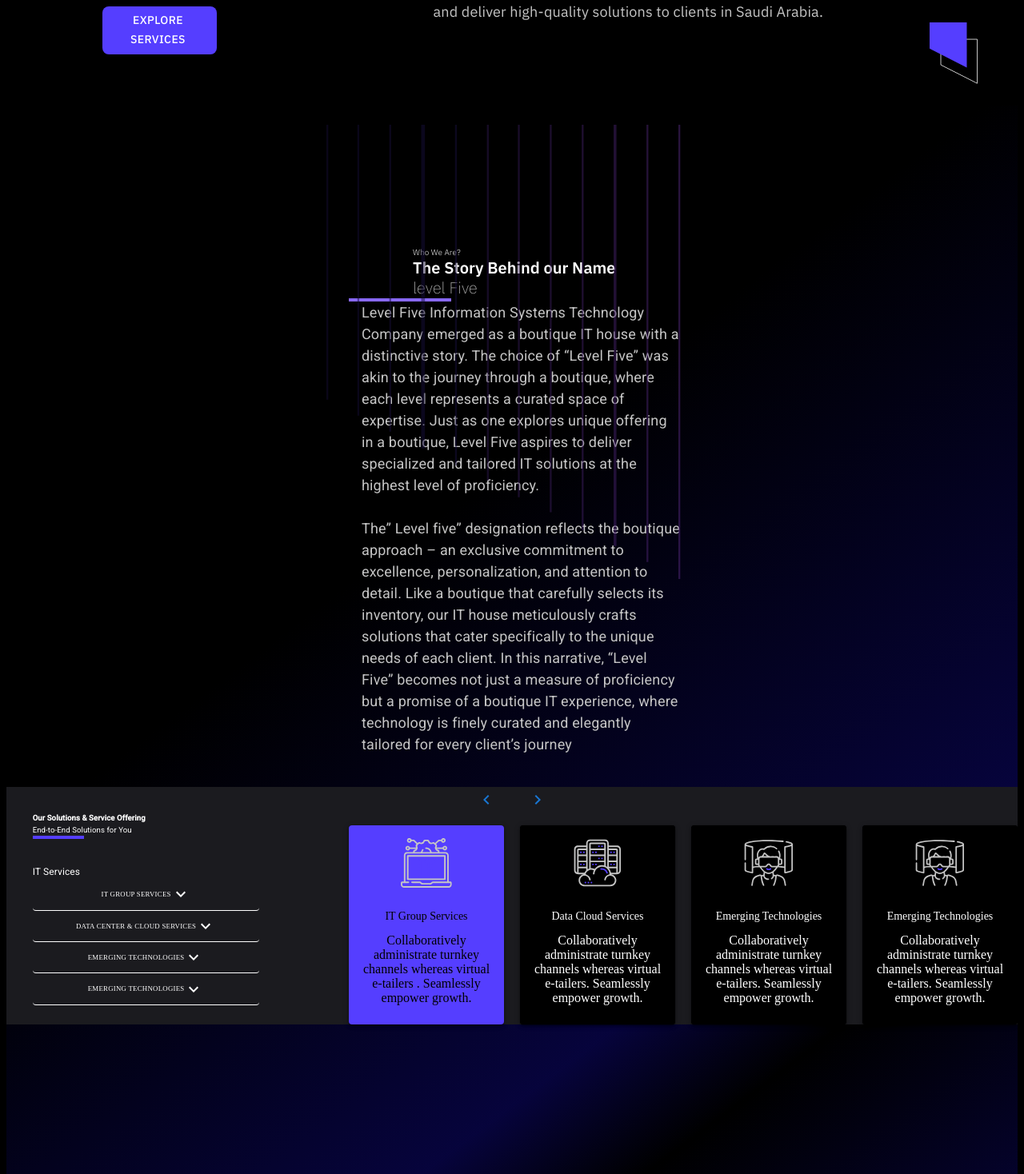
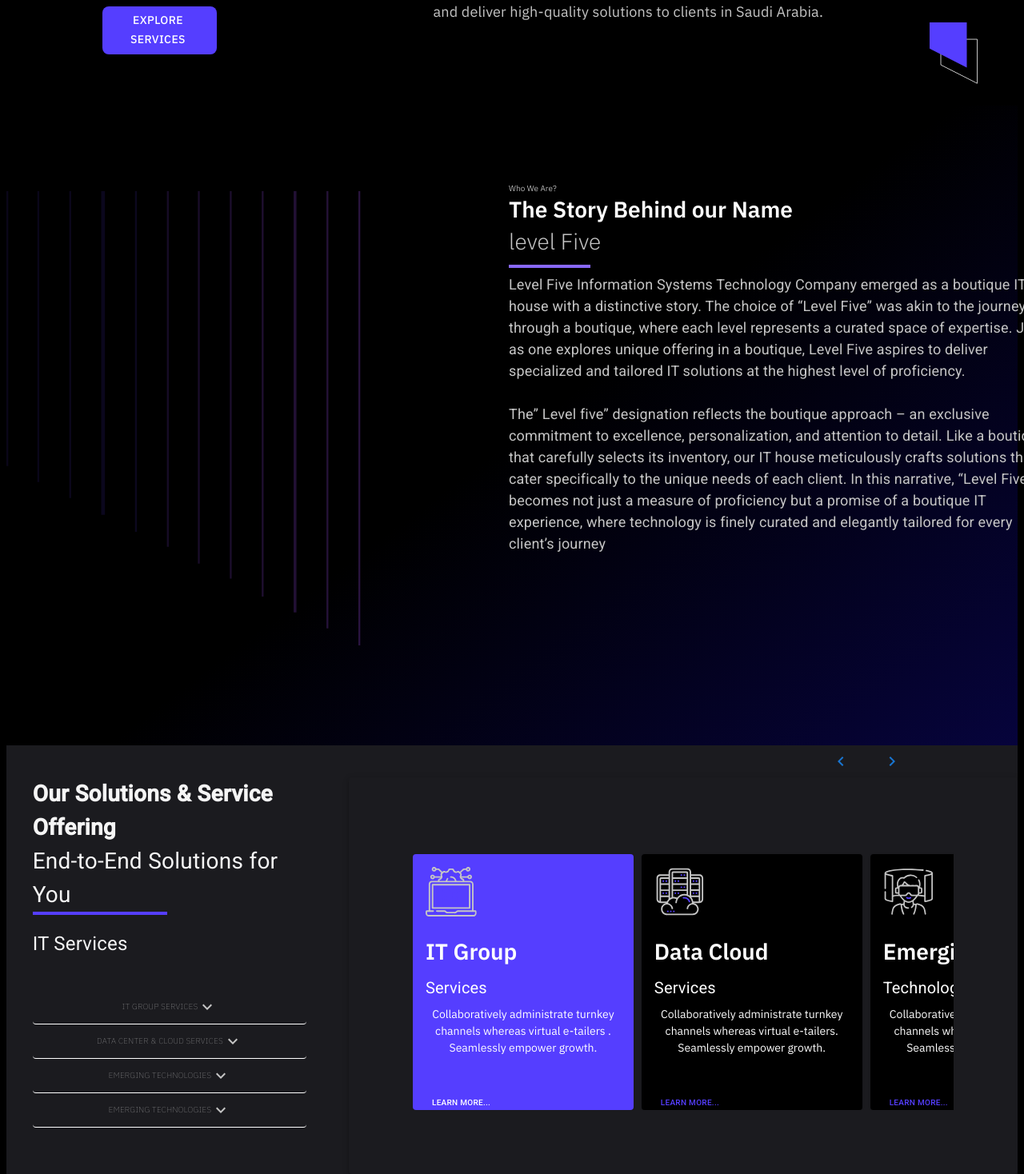
Before and after one commit to Chuck672991/Level5-Project, a Next.js app: page / in a window 1280 px wide. Shown: the part 1442-2910 px from the top of the page at 80% size. Built offline with nearby package versions, Linux system fonts and the light colour scheme; a web font is replaced by a local one.

Commit message:
updated code

```diff
--- a/package.json
+++ b/package.json
@@ -20,6 +20,7 @@
     "next": "^14.1.0",
     "react": "^18.2.0",
     "react-dom": "^18.2.0",
+    "swiper": "^11.0.7",
     "three": "^0.161.0"
   }
 }
--- a/src/components/Layout.jsx
+++ b/src/components/Layout.jsx
@@ -17,10 +17,10 @@ const Layout = ({ children }) => {
   }, []);
 
   return (
-    <div>
+    <div style={{width:"100%"}}>
       <header>
         {loading && <Loading />} {/* Render the loading component only if loading state is true */}
-        <Nevbar />
+        <Nevbar/>
       </header>
       <main>
         {/* Render children only when loading is completed */}
--- a/src/components/Loading.jsx
+++ b/src/components/Loading.jsx
@@ -10,11 +10,11 @@ const Loading = () => {
   const is600 = useMediaQuery('(max-width:600px)'); // Check if screen size is 600px or smaller
 
   useEffect(() => {
-    const delay = 3000;
+    const delay = 2000;
     const timeoutId = setTimeout(() => {
       document.documentElement.style.scrollBehavior = 'smooth';
       window.scrollTo({
-        top: 635,
+        top: 540,
       });
     }, delay);
 
--- a/src/components/ResponsiveCard.jsx
+++ b/src/components/ResponsiveCard.jsx
@@ -2,7 +2,6 @@ import { useTheme } from '@mui/material/styles';
 import Box from '@mui/material/Box';
 import Paper from '@mui/material/Paper';
 import Typography from '@mui/material/Typography';
-import Button from '@mui/material/Button';
 import KeyboardArrowLeft from '@mui/icons-material/KeyboardArrowLeft';
 import KeyboardArrowRight from '@mui/icons-material/KeyboardArrowRight';
 import ExpandMoreIcon from '@mui/icons-material/ExpandMore'; // Import the ExpandMoreIcon
@@ -11,29 +10,41 @@ import CardContent from '@mui/material/CardContent';
 import Grid from '@mui/material/Grid';
 import React, { useState, useEffect } from "react";
 import useMediaQuery from "@mui/material/useMediaQuery";
+import 'swiper/css';
+import { useRef } from 'react';
+import SwiperCore, { Navigation, Pagination } from 'swiper';
+import { Swiper, SwiperSlide } from 'swiper/react';
+import Button from '@mui/material/Button';
+import Link from 'next/link';
+SwiperCore.use([Navigation, Pagination]);
+
 
 const sections = [
-  { label: "IT Group Services", content: "Level Five Information Systems Technology Company emerged as a boutique IT house with a distinctive story. The choice of “Level Five” was akin to the journey through a boutique,  Just as one explores unique offering in a boutique," },
-  { label: "Data Center & Cloud Services", content: "Level Five Information Systems Technology Company emerged as a boutique IT house with a distinctive story. The choice of “Level Five” was akin to the journey through a boutique,  Just as one explores unique offering in a boutique," },
-  { label: "Emerging Technologies", content: "Level Five Information Systems Technology Company emerged as a boutique IT house with a distinctive story. The choice of “Level Five” was akin to the journey through a boutique,  Just as one explores unique offering in a boutique," },
-  { label: "Emerging Technologies", content: "Level Five Information Systems Technology Company emerged as a boutique IT house with a distinctive story. The choice of “Level Five” was akin to the journey through a boutique,  Just as one explores unique offering in a boutique," },
+  { label: "IT Group Services "  , content: "Level Five Information Systems Technology Company emerged as a boutique IT house with a distinctive story. The choice of “Level Five” was akin to the journey through a boutique,  Just as one explores unique offering in a boutique," },
+  { label: "Data Center & Cloud Services",service:"Services" , content: "Level Five Information Systems Technology Company emerged as a boutique IT house with a distinctive story. The choice of “Level Five” was akin to the journey through a boutique,  Just as one explores unique offering in a boutique," },
+  { label: "Emerging Technologies" , content: "Level Five Information Systems Technology Company emerged as a boutique IT house with a distinctive story. The choice of “Level Five” was akin to the journey through a boutique,  Just as one explores unique offering in a boutique," },
+  { label: "Emerging Technologies ", content: "Level Five Information Systems Technology Company emerged as a boutique IT house with a distinctive story. The choice of “Level Five” was akin to the journey through a boutique,  Just as one explores unique offering in a boutique," },
 ];
 
 const images = [
-  { label: 'IT Group Services', src: './1 (1).svg', description: 'Collaboratively administrate turnkey channels whereas virtual e-tailers  .   Seamlessly empower growth.' },
-  { label: 'Data  Cloud Services', src: './2 (1).svg', description: 'Collaboratively administrate turnkey channels whereas virtual e-tailers.  Seamlessly empower growth.' },
-  { label: 'Emerging Technologies', src: './3 (1).svg', description: 'Collaboratively administrate turnkey channels whereas virtual e-tailers. Seamlessly empower growth.' },
-  { label: 'Emerging Technologies', src: './3 (1).svg', description: 'Collaboratively administrate turnkey channels whereas virtual e-tailers. Seamlessly empower growth.' },
+  { label: 'IT Group ',service:"Services", src: './1 (1).svg', description: 'Collaboratively administrate turnkey channels whereas virtual e-tailers  .   Seamlessly empower growth.' },
+  { label: 'Data  Cloud ',service:"Services", src: './2 (1).svg', description: 'Collaboratively administrate turnkey channels whereas virtual e-tailers.  Seamlessly empower growth.' },
+  { label: 'Emerging ',service:"Technologies" ,src: './3 (1).svg', description: 'Collaboratively administrate turnkey channels whereas virtual e-tailers. Seamlessly empower growth.' },
+  { label: 'Software  ',service:"Services", src: './3 (1).svg', description: 'Collaboratively administrate turnkey channels whereas virtual e-tailers. Seamlessly empower growth.' },
 ];
 
 function ResponsiveCard() {
+  const swiperRef = useRef(null);
   const theme = useTheme();
   const [activeStep, setActiveStep] = useState(0);
   const [showContact, setShowContact] = useState(false);
   const [activeSection, setActiveSection] = useState(null);
   const [activeImage, setActiveImage] = useState(null);
   const [expandedSections, setExpandedSections] = useState(Array(sections.length).fill(false));
-  const isSmallScreen = useMediaQuery(theme.breakpoints.down('sm'));
+  const isSmallScreen = useMediaQuery(theme.breakpoints.down('600'));
+  const isMediumScreen = useMediaQuery(theme.breakpoints.down('960'));
+  const isMediumScreen2 = useMediaQuery("(max-width:900px)");
+
 
   useEffect(() => {
     const initialSectionIndex = sections.findIndex(section => section.label === "Requirements");
@@ -52,11 +63,19 @@ function ResponsiveCard() {
   };
 
   const handleNext = () => {
+    if (swiperRef.current && swiperRef.current.swiper) {
+      swiperRef.current.swiper.slideNext();
+    }
     setActiveStep((prevActiveStep) => (prevActiveStep + 1) % images.length);
+    setActiveSection(activeStep);
   };
 
 const handleBack = () => {
+  if (swiperRef.current && swiperRef.current.swiper) {
+    swiperRef.current.swiper.slidePrev();
+  }
   setActiveStep((prevActiveStep) => (prevActiveStep === 0 ? images.length - 1 : prevActiveStep - 1));
+  setActiveSection(activeStep);
 };
 
   const toggleContact = () => {
@@ -65,51 +84,47 @@ function ResponsiveCard() {
 
   return (
     <>
+
       <div style={{ backgroundColor: "#1B1B1F", minHeight: "100%", minWidth: "100%" }}>
-        <Box sx={{}}>
+        {/* <Box sx={{}}>
           <Typography sx={{}}></Typography>
-        </Box>
+        </Box> */}
 
         <Box sx={{ flexGrow: 2 }}>
-          <Box sx={{ display: 'flex', justifyContent: 'center', mt: 0 }}>
-            <Button size="small" onClick={handleBack}>
-              <KeyboardArrowLeft />
+          <Box sx={{ position: "relative", paddingLeft:{xs:"50%" ,sm:"75%", md:"80%" ,lg:"80%" ,xl:"90%" } }}>
+            <Button size="large" onClick={handleBack} >
+              <KeyboardArrowLeft  />
             </Button>
-            <Button size="small" onClick={handleNext}>
+            <Button size="large" onClick={handleNext}>
               <KeyboardArrowRight />
             </Button>
           </Box>
           <Grid container spacing={2.5} justifyContent="end">
-            <Grid item xs={12} md={4}>
+            <Grid item xs={12} sm={6} md={4} lg={4} xl={6} order={isMediumScreen2 ? 2 : 1}>
               <Box sx={{ paddingX: isSmallScreen ? "4%" : "8%" }}>
-              <Box  sx={{}}>
-                   <Typography sx={{fontWeight:"bold",fontSize:{xs:"1.5vh",sm:"2.5vh",md:"1.2vh"},color:"#fff"}}>
+                <Box sx={{}}>
+                  <Typography sx={{ fontWeight: "bold", fontSize: { xs: "3.5vh", }, color: "#F5F5F5" }}>
                     Our Solutions & Service Offering
                   </Typography>
-                   <Typography sx={{fontSize:{xs:"1.5vh",sm:"2.5vh",md:"1.2vh"},color:"#fff"}}>
+                  <Typography sx={{ fontSize: "3.5vh", color: "#F5F5F5" }}>
                     End-to-End Solutions for You
                   </Typography>
-<Box sx={{borderBottom:"0.5vh solid #553EFF",width:{xs:"10vh",sm:"12vh",md:"8vh"}}}></Box>
-                   </Box>
-
-                <Grid container my={2} spacing={2}>
-
-                  <Grid item xs={12} md={10}>
-
-                   <Typography sx={{color:"#fff",fontSize:{xs:"2vh",sm:"1.5vh",md:"vh.",lg:"4.5"}}}>
+                  <Box sx={{ borderBottom: "0.5vh solid #553EFF", width: { xs: "22vh", md: "21vh" } }}></Box>
+                  <Typography sx={{ color: "#F5F5F5",paddingTop:"5%", fontSize: { xs: "3vh", md: "3vh.", lg: "4.5" },paddingBottom:{lg:"5vh"} }}>
                       IT Services
                     </Typography>
                     {sections.map((section, index) => (
                       <div key={index}>
                         <Button
                           sx={{
-                            color: "#ffff",
-                            fontFamily: "Clash Display",
-                            fontSize: {xs:"1.5vh",sm:"1vh",md:"1vh",lg:"1.1vh",xl:"1.5vh"},
+                            color: "#C5C5C5",
+                            fontFamily: "IBM Plex Sans Arabic",
+                            fontSize: isSmallScreen ? "12px" : "10px",
                             fontWeight: "10",
                             lineHeight: "3",
                             width: "100%",
-                            borderBottom:"1px solid #ffff"
+                            borderBottom: "1px solid #ffff",
+                            // paddingBottom:"5%"
 
                           }}
                           onClick={() => handleClickSection(index)}
@@ -120,8 +135,8 @@ function ResponsiveCard() {
                           <Box>
                             <Typography
                               sx={{
-                                color: "#ffff",
-                                fontFamily: "Clash Display",
+                                color: "#C5C5C5",
+                                fontFamily: "IBM Plex Sans Arabic",
                                 fontSize: "20px",
                                 fontWeight: "400",
                                 lineHeight: "normal",
@@ -132,8 +147,8 @@ function ResponsiveCard() {
                             </Typography>
                             <Typography
                               sx={{
-                                color: "#ffff",
-                                fontFamily: "Clash Display",
+                                color: "#C5C5C5",
+                                fontFamily: "IBM Plex Sans Arabic",
                                 fontSize: "12px",
                                 fontWeight: "400",
                                 lineHeight: "normal",
@@ -147,39 +162,69 @@ function ResponsiveCard() {
                         )}
                       </div>
                     ))}
+                </Box>
+
+                {/* <Grid container my={2} spacing={2}>
+
+                  <Grid item xs={12} sm={12} md={8}    >
+
+
                   </Grid>
-                </Grid>
+                </Grid> */}
               </Box>
             </Grid>
+
+            <Grid item xs={12} sm={6 } md={8} lg={8} xl={6} order={isMediumScreen2 ? 2 : 1}>
+              <Paper elevation={3} sx={{ p: 10, textAlign: 'center', backgroundColor: "#1B1B1F" ,border:"none" }}>
+                <Swiper
+                  ref={swiperRef}
+                  spaceBetween={10} // Adjust as needed
+                  slidesPerView={isSmallScreen ? 1 : isMediumScreen? 1 : 2.4}
+                  navigation
+                  pagination={{ clickable: false }}
+                >
                   {images.map((image, index) => (
-              <Grid item key={index} xs={6} sm={3} md={2}>
-                <Paper elevation={3} sx={{ p: 0, textAlign: 'center', backgroundColor: "black" }}>
+                    <SwiperSlide key={index} >
                       <Card
                         sx={{
-                      maxWidth: "100%",
+                          Width: {md:"60%"},
                           mt: 2,
+                          // font:"50px",
+                          height:"320px",
+                          // color: activeStep === index ? '#553EFF' : '#FFFF',
+
                           bgcolor: activeStep === index ? '#553EFF' : 'black',
 
                         }}
                         onClick={() => handleClickImage(index)}
                       >
-                    <CardContent>
+                        <CardContent sx={{fontFamily:"IBM Plex Sans Arabic",}} >
                           <img
                             src={image.src}
                             alt=""
-                        style={{ width: "8vh", paddingBottom: "3vh" }}
+                            style={{ width: "8vh", paddingBottom: "3vh" , display:"flex", flexDirection:"start" }}
+                            // sx={{display:"flex", flexDirection:"start"}}
                           />
-                      <Typography gutterBottom variant="" component="div" sx={{ fontSize: { xs: "vh", md: "2vh" }, color: activeStep === index ? 'black' : '#ffff', paddingBottom: "1vh", fontSize: "" }}>
+                          <Typography variant="" component="div" sx={{ display:"flex", flexDirection:"start",fontSize: { xs: "3vh", md: "5vh" ,sm:"10   vh", }, color: activeStep === index ? '#FFFF' : '#ffff', paddingBottom: "1vh", fontSize: "28px",fontWeight:"600" }}>
                             {image.label}
+
                           </Typography>
-                      <Typography variant="" color="text.secondary" sx={{ color: activeStep === index ? 'black' : ' #ffff', fontSize: { xs: "1.5vh", md: "2vh" }, }}>
+                          <Typography sx={{ display:"flex", flexDirection:"start", fontSize: { xs: "vh", md: "2vh" }, color: activeStep === index ? '#FFFF' : '#ffff', paddingBottom: "1vh", fontSize: "20px",fontWeight:"200" }}>
+                          {image.service}
+                          </Typography>
+                          <Typography variant="" color="#FFFF" sx={{display:"flex",  color: activeStep === index ? '#FFFF' : ' #ffff', fontSize: { xs: "2.5vh", md: "14px" }, }}>
                             {image.description}
                           </Typography>
+                          <Button  sx={{ display:"flex", flexDirection:"start", color: activeStep === index ? '#FFFF' : ' #553EFF', fontSize:"10px" ,pb:"10%", pt:"20%"}} >
+                            Learn More...
+                          </Button>
                         </CardContent>
                       </Card>
+                    </SwiperSlide>
+                  ))}
+                </Swiper>
               </Paper>
             </Grid>
-            ))}
           </Grid>
 
           {showContact && (
--- a/src/components/Story.jsx
+++ b/src/components/Story.jsx
@@ -8,7 +8,7 @@ export default function Story() {
 
   return (
     <div style={{
-      minHeight: "100vh", minWidth: "100%",
+      minHeight: "100vh", minWidth: "52.2vh",
       background: 'linear-gradient(143deg, rgba(0,0,0,1) 12%, rgba(0,0,0,1) 51%, rgba(7,4,66,0.9051995798319328) 100%)   ',
     }}>
       <Container  >
@@ -16,14 +16,14 @@ export default function Story() {
         {/* <Grid item xs={12} md={6}></Grid> */}
         <Grid container spacing={2} >
           <Grid item xs={12} sm={6}  md={5} lg={5} xl={6} >
-            <Box sx={{opacity:{xs:"50%",sm:"30%",sm:"50%",lg:"50%",xl:"50%"}, paddingLeft: { xs: "3vh",sm:"10vh" ,md: "60vh", lg:"50vh",xl:"80vh" }, height: { xs: "20vh", md: "vh" },paddingTop:{md:"0%"} }}>
+            <Box sx={{opacity:{xs:"30%",sm:"30%",sm:"50%",lg:"50%",xl:"50%"}, paddingRight: { xs: "6vh", md: "60vh", lg:"50vh",xl:"80vh" }, height: { xs: "30vh", md: "vh" },paddingTop:{md:"20%"} }}>
               <Design2 />
             </Box>
           </Grid>
           <Grid item xs={12} sm={6} md={5} lg={5} xl={6} >
-            <Box sx={{ paddingRight: { xs: "",sm:"0vh" ,md: "vhvh",lg:"0vh" }, width: { xs: "25vh",sm:"30vh", md: "20vh",lg:"50vh" } }}>
+            <Box sx={{ paddingRight: { xs: "", md: "60vh",lg:"0vh" }, width: { xs: "50vh",sm:"40vh", md: "70vh",lg:"70vh" } }}>
 
-              <Box sx={{ paddingLeft: { xs: "2vh", sm:"10vh",md: "vh" }, paddingTop: { xs: "8vh", md: "20vh" }, textAlign: "left" }}>
+              <Box sx={{ paddingLeft: { xs: "6vh", md: "25vh" }, paddingTop: { xs: "8vh", md: "10vh" }, textAlign: "left" }}>
                 <Typography
                   sx={{
                     color: "#F5F5F5",
@@ -33,7 +33,7 @@ export default function Story() {
                     fontSize: {
                       xs: "8px", // for extra-small screens
                       sm: "8px", // for small screens
-                      md: "20px", // for medium screens
+                      md: "10px", // for medium screens
                       lg: "10px", // for large screens
                       xl: "20px"  // for extra-large screens
                     },
@@ -45,9 +45,9 @@ export default function Story() {
                 <Typography
                   sx={{
                     fontFamily: "IBM Plex Sans Arabic",
-                    fontSize: { xs: "1.8vh", md: "2.5vh",lg:"2.5vh",xl:"3vh" },
+                    fontSize: { xs: "2.5vh", md: "3.5vh" },
                     fontWeight: "600",
-                    lineHeight: "25px",
+                    lineHeight: "40px",
                     letterSpacing: "0em",
                     textAlign: "",
                     color: "#FFF",
@@ -55,20 +55,18 @@ export default function Story() {
                   }}
                 >
                   The Story Behind our Name <br />
-                  <span style={{ color: "#C5C5C5", fontWeight: 200 }}>level Five</span>
+                  <span style={{ color: "#C5C5C5", fontWeight: 300 }}>level Five</span>
                 </Typography>
-                </Box>
-
-                <Box sx={{ borderBottom: "0.5vh solid #8868F9", my: "%", maxWidth: { xs: "18vw", sm: "12vw", md: "10vw", lg: "vw" }, }} />
-              <Box sx={{ fontFamily:"IBM Plex Sans Arabic",color:"#C5C5C5",width: { xs: "40vh",sm:"20vh", md: "38vh" ,lg:"50vh",xl:"60vh"}, paddingLeft: { xs: "2vh", md: "vh" } }}>
-                <Typography sx={{ color: "#C5C5C5",fontSize: {xs:"14px",sm:"16px",md:"15px",lg:"18px",xl:"1.69vh"},paddingBottom:"10%" }}>
+                <Box sx={{ borderBottom: "0.5vh solid #8868F9", my: "2%", maxWidth: { xs: "18vw", sm: "12vw", md: "10vw", lg: "8vw" }, }} />
+              </Box>
+              <Box sx={{ fontFamily:"IBM Plex Sans Arabic",color:"#C5C5C5",width: { xs: "45vh",sm:"49vh", md: "60.5vh" ,lg:"85vh"}, paddingLeft: { xs: "6vh", md: "25vh" } }}>
+                <Typography sx={{ color: "#C5C5C5",fontSize: {xs:"14px",sm:"16px",md:"15px",lg:"18px"},paddingBottom:"10%" }}>
                   Level Five Information Systems Technology Company emerged as a boutique IT house with a distinctive story. The choice of “Level Five” was akin to the journey through a boutique, where each level represents a curated space of expertise. Just as one explores unique offering in a boutique, Level Five aspires to deliver specialized and tailored IT solutions at the highest level of proficiency.
 
                   <br /><br />
                   The” Level five” designation reflects the boutique approach – an exclusive commitment to excellence, personalization, and attention to detail. Like a boutique that carefully selects its inventory, our IT house meticulously crafts solutions that cater specifically to the unique needs of each client. In this narrative, “Level Five” becomes not just a measure of proficiency but a promise of a boutique IT experience, where technology is finely curated and elegantly tailored for every client’s journey
                 </Typography>
               </Box>
-
             </Box>
           </Grid>
         </Grid>
```
Also changed, not shown: 1 other file (tests, documents, lock files or other folders). Lines whose indentation alone changed are shown as unchanged.
